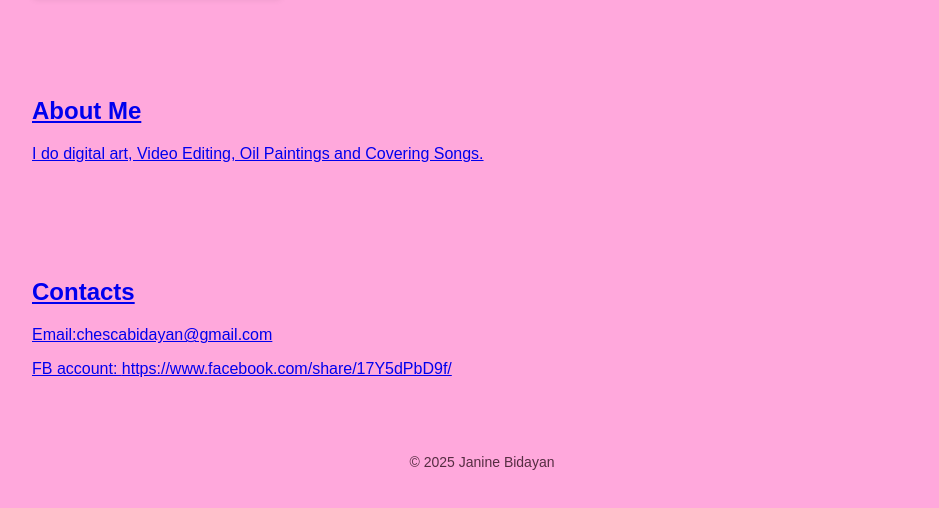
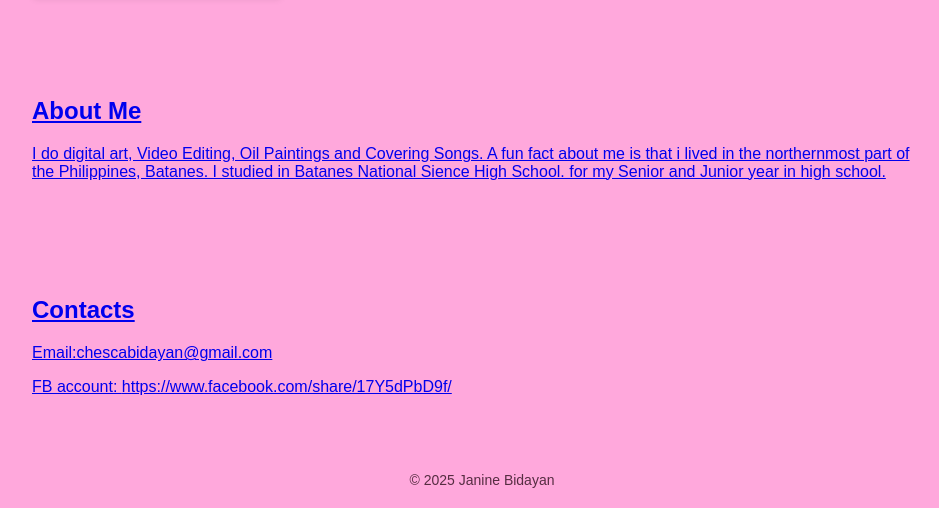
Before and after one commit to Janinebidayan/Janinebidayan.github.io, a plain HTML site: page module2_summative.html in a window 1280 px wide. Shown: the part 994-1502 px from the top of the page, without its empty margins (158-1097 px from the left). Drawn offline with Linux system fonts and the light colour scheme.

Commit message:
09/29/25

```diff
--- a/module2_summative.html
+++ b/module2_summative.html
@@ -115,7 +115,7 @@ footer {
 
 <Section id="About">
     <h2>About Me</h2>
-    <p>I do digital art, Video Editing, Oil Paintings and Covering Songs.</p>
+    <p>I do digital art, Video Editing, Oil Paintings and Covering Songs. A fun fact about me is that i lived in the northernmost part of the Philippines, Batanes. I studied in Batanes National Sience High School. for my Senior and Junior year in high school. </p>
 </Section>
 
 <section id="Contacts">
```
